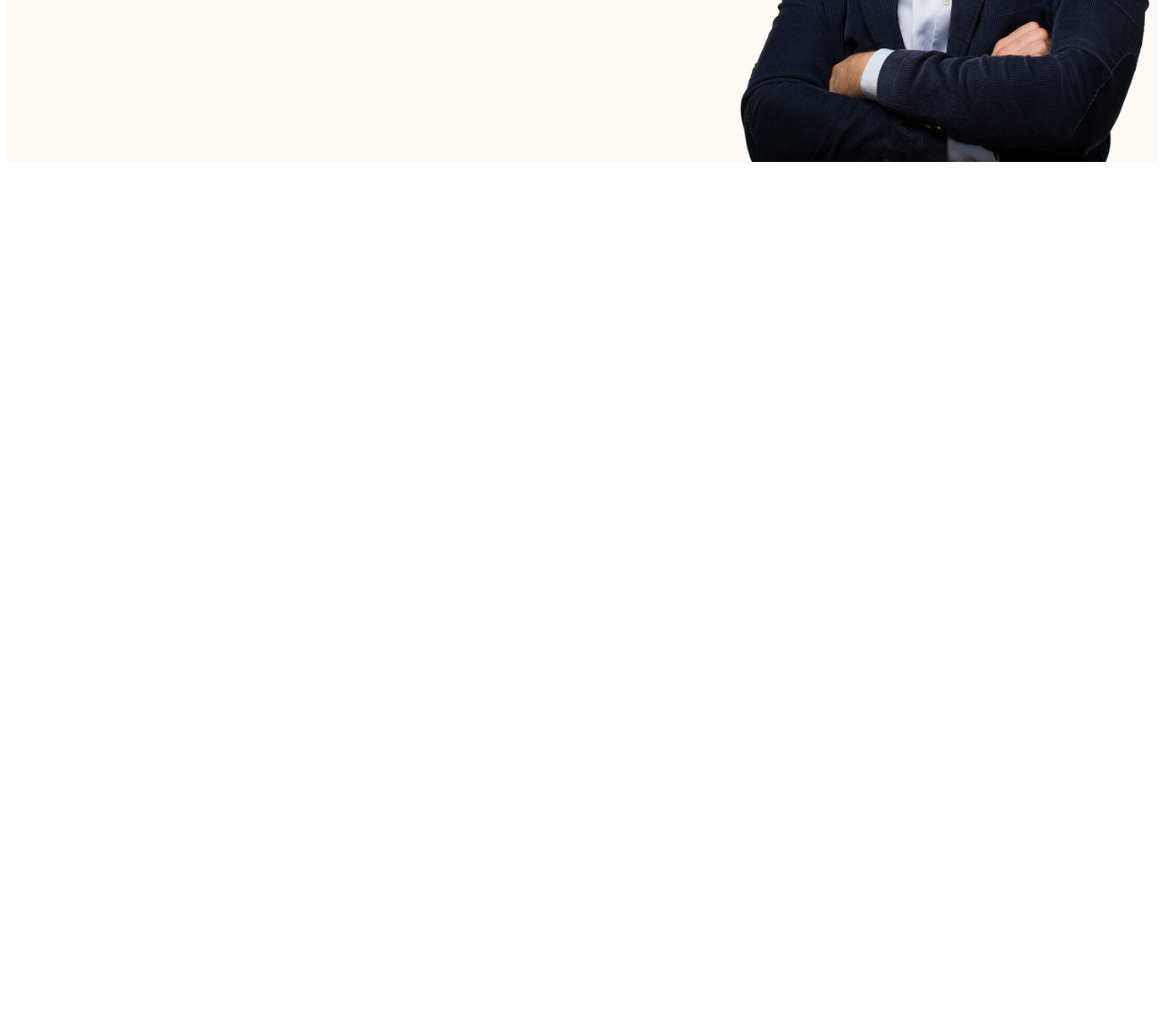
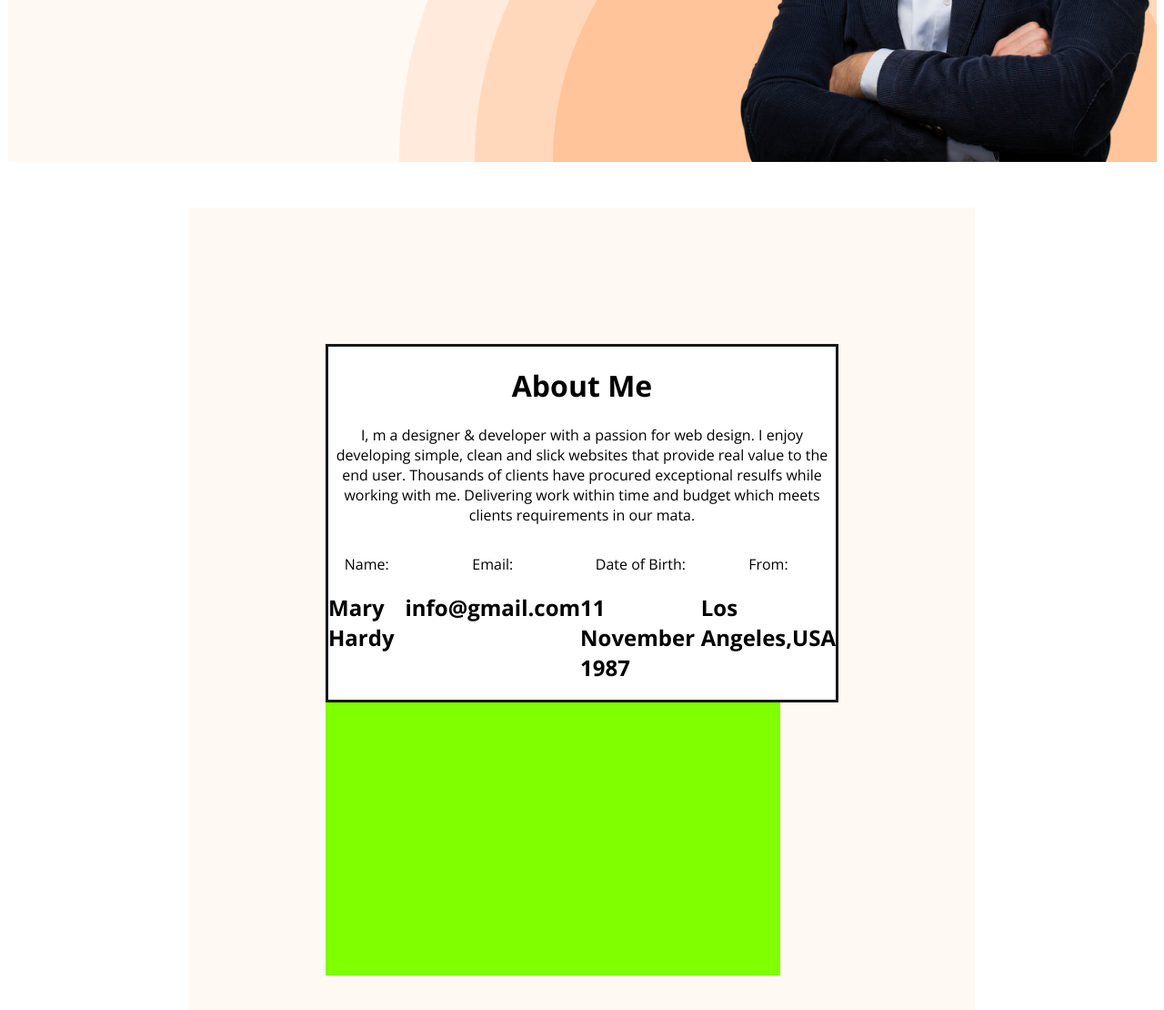
Before and after one commit to mh1sourov/my-web-developer-portfolio, a plain HTML site: page index.html in a window 1280 px wide. Shown: the part 560-1670 px from the top of the page at 91% size. Before the commit the page ends 800 px from the top, so only its background shows below. Drawn offline with nearby package versions, Linux system fonts and the light colour scheme.

Commit message:
section and design added on body tag

```diff
--- a/index.html
+++ b/index.html
@@ -1,15 +1,15 @@
 <!DOCTYPE html>
 <html lang="en">
   <head>
-    <meta charset="UTF-8">
-    <meta name="viewport" content="width=device-width, initial-scale=1.0">
+    <meta charset="UTF-8" />
+    <meta name="viewport" content="width=device-width, initial-scale=1.0" />
     <title>My portfolio</title>
-    <link rel="stylesheet" href="./styles/portfolio.css">
+    <link rel="stylesheet" href="./styles/portfolio.css" />
   </head>
   <body>
     <header class="header">
       <nav class="nav-bar-style">
-    <h3 class="nav-title">Ma<span style="color: orangered;">r</span>y</h3>
+        <h3 class="nav-title">Ma<span style="color: orangered">r</span>y</h3>
         <ul>
           <li><a href="http://">Portfolio</a></li>
           <li><a href="http://">Blog</a></li>
@@ -21,19 +21,62 @@
         <div>
           <h4>Hi, I am</h4>
           <h1>Mary Hardy</h1>
-    <p>Shot what able cold new see hold.Friendly as an betrayed formerly he. Morning because as to society behaved moments.</p>
+          <p>
+            Shot what able cold new see hold.Friendly as an betrayed formerly
+            he. Morning because as to society behaved moments.
+          </p>
           <button class="primary-btn">Download CV</button>
           <button class="primary-btn">Contact</button>
         </div>
-    <img class="profile-picture" src="./images/hardy.png" alt="pic of hardy man">
+        <img
+          class="profile-picture"
+          src="./images/hardy.png"
+          alt="pic of hardy man"
+        />
       </div>
-
     </header>
     <main>
+      <body class="heria">
+        <div class="diving">
 
+            <div style="text-align: center;">
+                <h1>About Me</h1>
+                <p>
+                  I, m a designer & developer with a passion for web design. I enjoy
+                  developing simple, clean and slick websites that provide real value
+                  to the end user. Thousands of clients have procured exceptional
+                  resulfs while working with me. Delivering work within time and
+                  budget which meets clients requirements in our mata.
+                </p>
+              </div>
+              <div style="display: flex; justify-content: space-around; ">
+                <div>
+                  <p style="text-align: center;">Name:</p>
+                  <h2>Mary Hardy</h2>
+                </div>
+                <div>
+                  <div>
+                    <p style="text-align: center;">Email:</p>
+                    <h2>info@gmail.com</h2>
+                  </div>
+                </div>
+                <div>
+                  <div>
+                    <p style="text-align: center;">Date of Birth:</p>
+                    <h2>11 November 1987</h2>
+                  </div>
+                </div>
+                <div>
+                  <p style="text-align: center;">From:</p>
+                  <h2>Los Angeles,USA</h2>
+                </div>
+              </div>
+        </div>
+      </body>
+      <div class="wdid">
+
+      </div>
     </main>
-    <footer>
-
-    </footer>
+    <footer></footer>
   </body>
 </html>
--- a/styles/portfolio.css
+++ b/styles/portfolio.css
@@ -42,6 +42,9 @@ nav a{
 }
 .header{
     background-color: #FFF8F3;
+    background-image: url(../images/header_bg.png);
+    background-repeat: no-repeat;
+    background-position: bottom right;
 }
 .nav-bar-style{
     margin-left: 200px;
@@ -53,8 +56,25 @@ nav a{
     margin-left: 200px;
     display: flex;
     align-items: center;
+    justify-content: space-between;
 }
 
 .banner .profile-picture{
     width: 500px;
 }
+main{
+    background-color: #FFF8F3;
+    margin: 50px 200px;
+    padding: 150px;
+}
+
+.diving{
+    border: #181818 solid 3px;
+    background-color: #FFFFFF;
+}
+
+.wdid{
+    background-color: chartreuse;
+    width: 500px;
+    height: 300px;
+}
```
Lines whose indentation alone changed are shown as unchanged.
